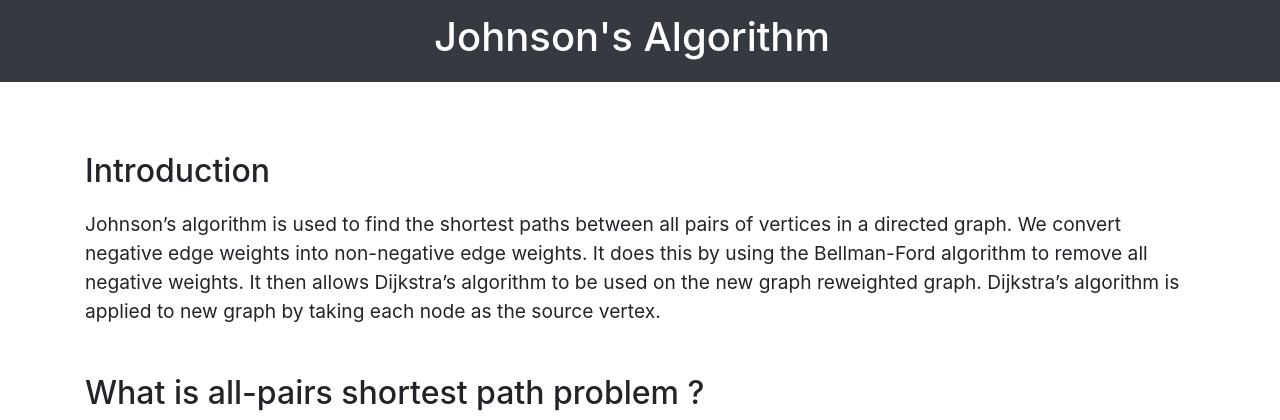
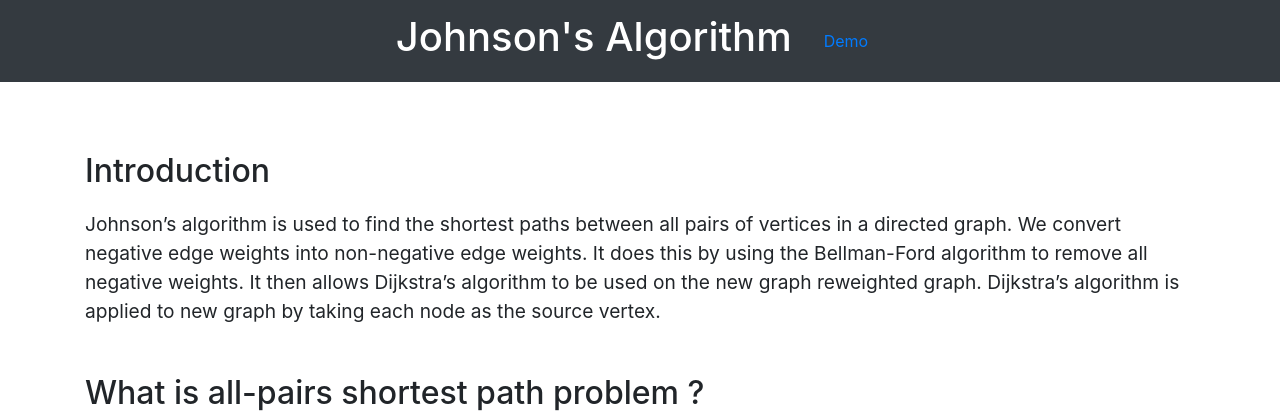
Before and after one commit to VishiK-on-github/Johnsons-Algorithm, a Flask app: page / in a window 1280 px wide. Shown: the top 420 px of the page. Run offline with Flask 2, Linux system fonts and the light colour scheme; some libraries are stand-ins or nearby versions.

Commit message:
demo link added

```diff
--- a/templates/index.html
+++ b/templates/index.html
@@ -14,6 +14,9 @@
                 <a class="navbar-brand navbar-center" href="#" style="text-align: center;">
                     <h1>Johnson's Algorithm</h1>
                 </a>
+                <div class="my-2 my-md-0">
+                    <a class="nav-link" href="../templates/demo.html">Demo</a>
+                </div>
             </div>
         </header>
         <div class="container div-index">
```
